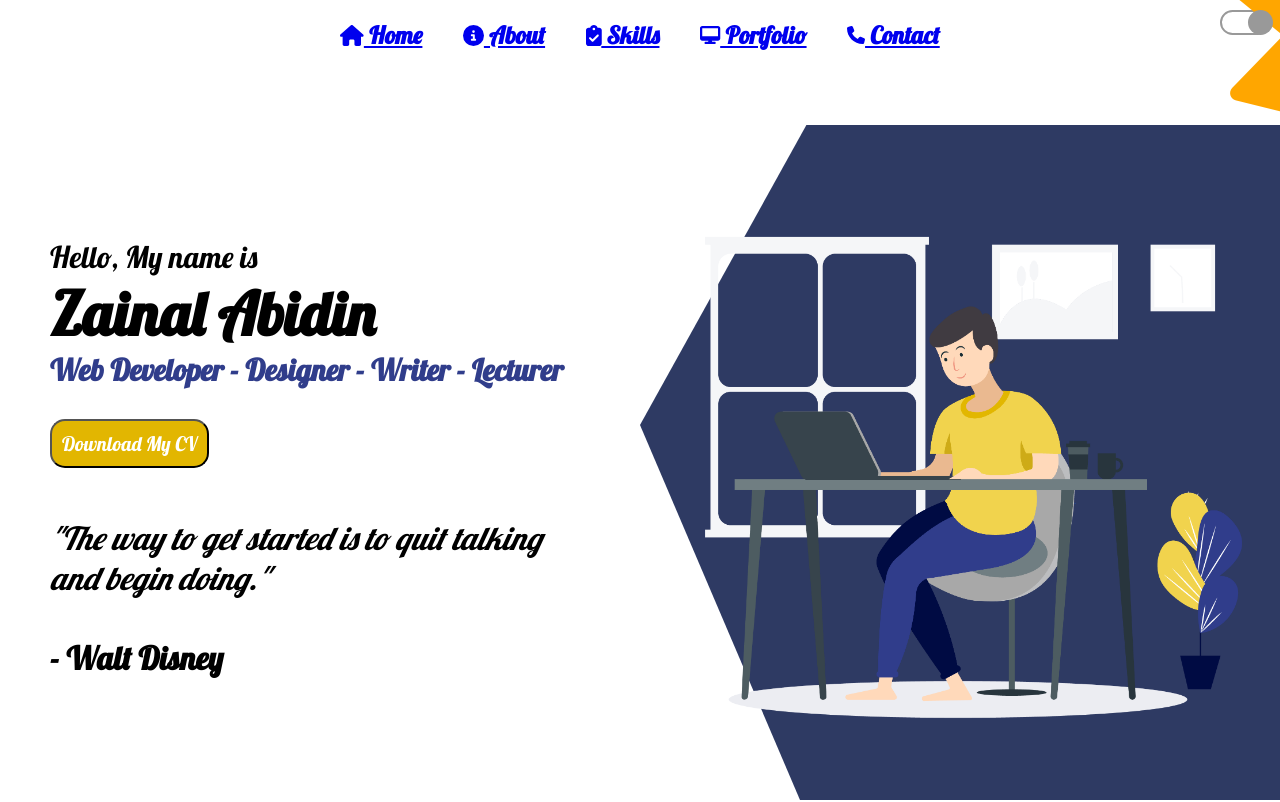
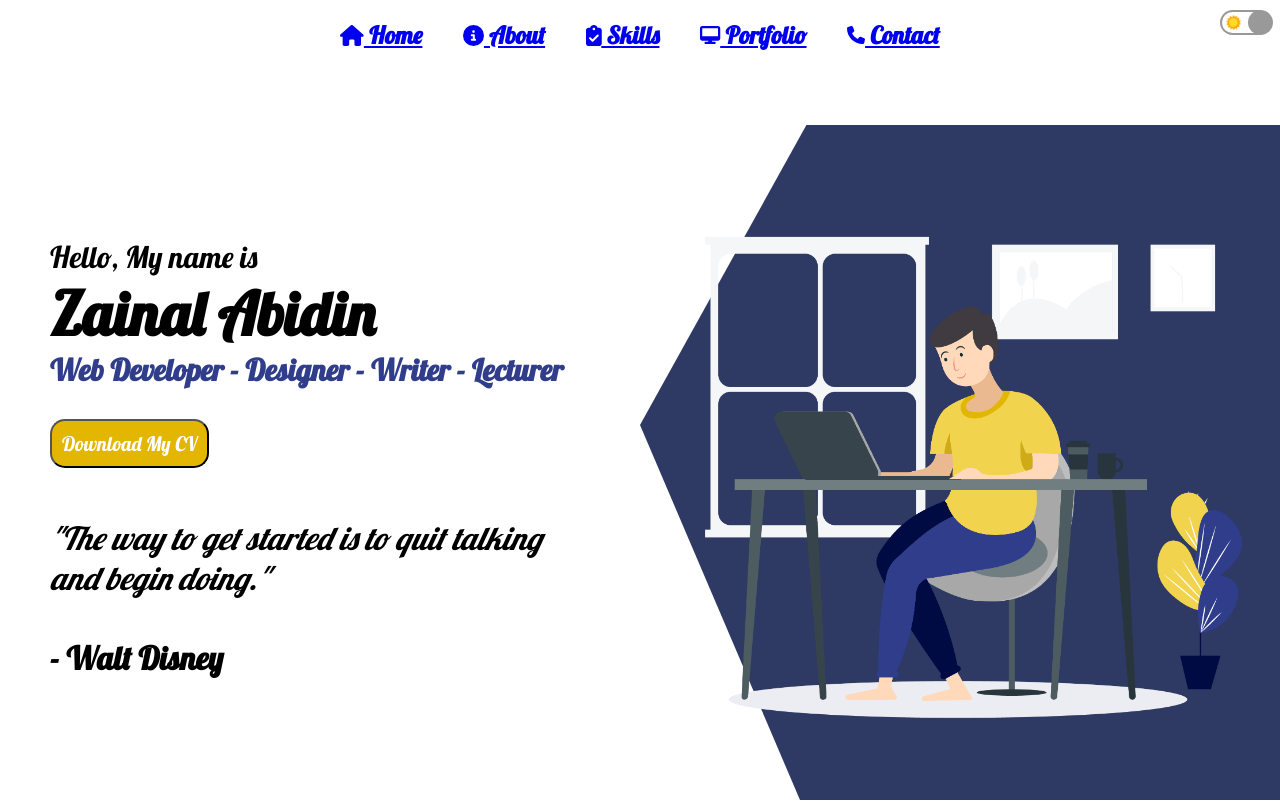
Before and after one commit to zabidin384/zainal-portfolio, a React (Create React App) app: page / in a window 1280 px wide. Shown: the top 802 px of the page. Built offline with nearby package versions, Linux system fonts and the light colour scheme.

Commit message:
Update toggle.css

```diff
--- a/src/components/toggle.css
+++ b/src/components/toggle.css
@@ -12,12 +12,10 @@
 	justify-content: space-around;
 	border: 2px solid #999;
 }
-
-.t-icon {
+.t img {
 	width: 15px;
 	height: 15px;
 }
-
 .t-button {
 	width: 25px;
 	height: 25px;
```
